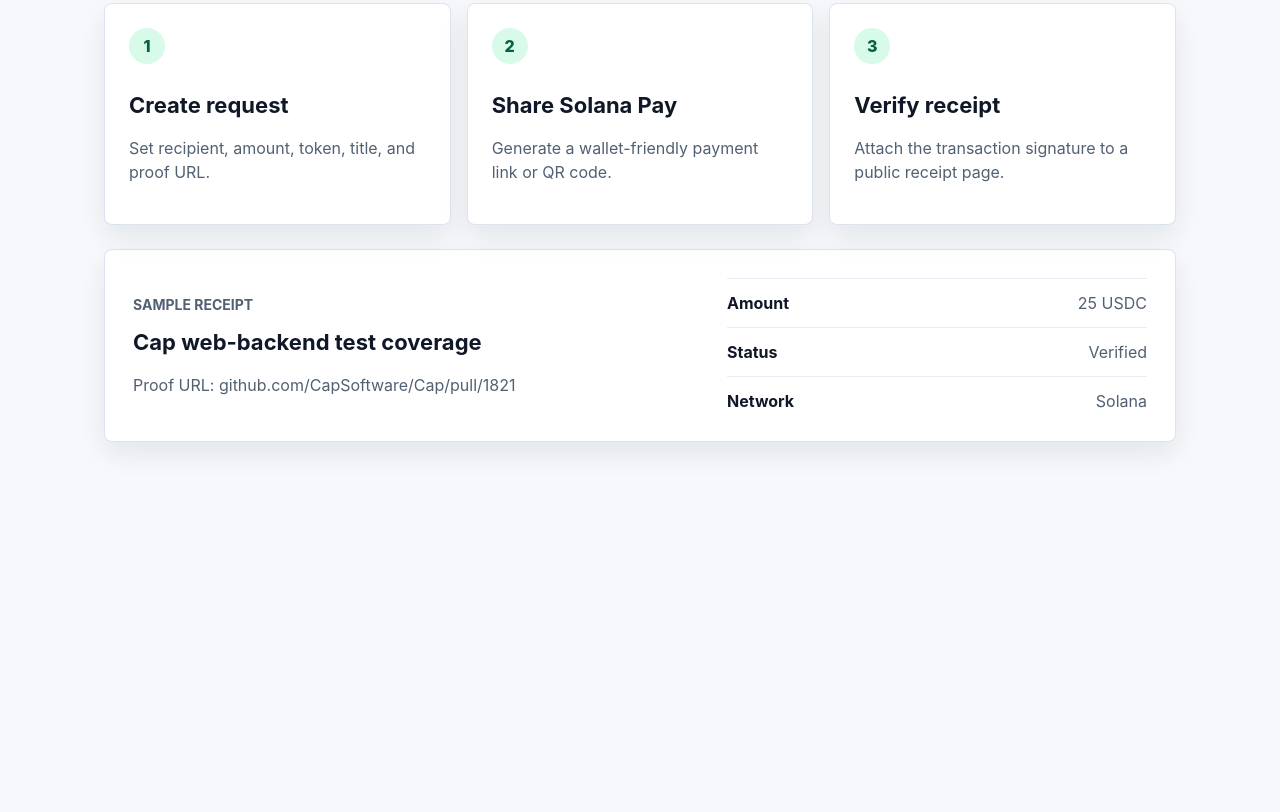
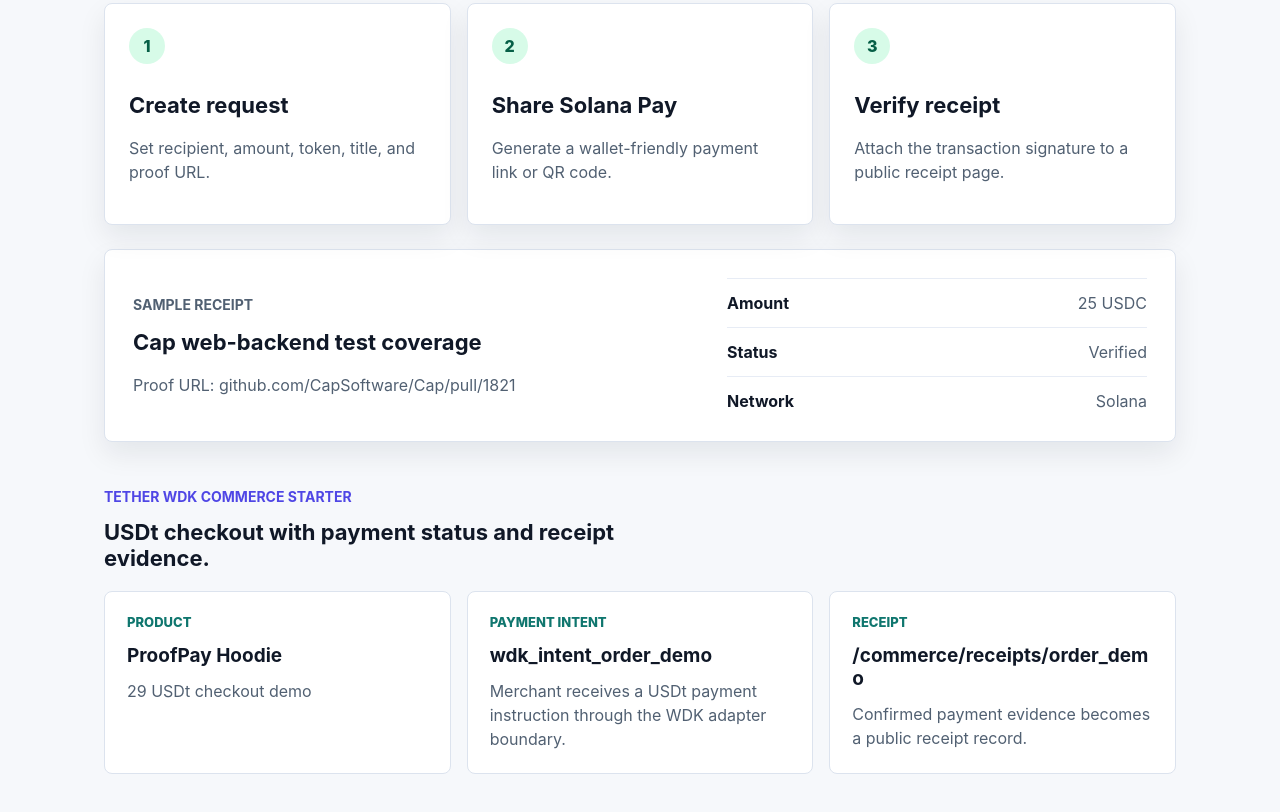
Before and after one commit to Tehlikeli107/proofpay-solana, a website: page web/index.html in a window 1280 px wide. Shown: the part 577-1389 px from the top of the page. Before the commit the page ends 1075 px from the top, so only its background shows below. Drawn offline with Linux system fonts and the light colour scheme.

Commit message:
docs: present wdk commerce starter demo

```diff
--- a/src/core/index.ts
+++ b/src/core/index.ts
@@ -1 +1,3 @@
 export * from "./payment-request.js";
+export * from "../commerce/index.js";
+export * from "../wdk/index.js";
--- a/web/index.html
+++ b/web/index.html
@@ -59,6 +59,28 @@
           </div>
         </dl>
       </section>
+
+      <section class="commerce-flow">
+        <p class="eyebrow">Tether WDK commerce starter</p>
+        <h2>USDt checkout with payment status and receipt evidence.</h2>
+        <div class="checkout-grid">
+          <article>
+            <span>Product</span>
+            <strong>ProofPay Hoodie</strong>
+            <p>29 USDt checkout demo</p>
+          </article>
+          <article>
+            <span>Payment Intent</span>
+            <strong>wdk_intent_order_demo</strong>
+            <p>Merchant receives a USDt payment instruction through the WDK adapter boundary.</p>
+          </article>
+          <article>
+            <span>Receipt</span>
+            <strong>/commerce/receipts/order_demo</strong>
+            <p>Confirmed payment evidence becomes a public receipt record.</p>
+          </article>
+        </div>
+      </section>
     </main>
   </body>
 </html>
--- a/web/styles.css
+++ b/web/styles.css
@@ -132,6 +132,53 @@ dd {
   padding: 28px;
 }
 
+.commerce-flow {
+  margin-top: 18px;
+  padding: 28px 0 8px;
+}
+
+.commerce-flow > h2 {
+  max-width: 620px;
+}
+
+.checkout-grid {
+  display: grid;
+  gap: 16px;
+  grid-template-columns: repeat(3, minmax(0, 1fr));
+  margin-top: 20px;
+}
+
+.checkout-grid article {
+  background: #fff;
+  border: 1px solid #dce3ee;
+  border-radius: 8px;
+  min-height: 178px;
+  padding: 22px;
+}
+
+.checkout-grid span {
+  color: #0f766e;
+  display: block;
+  font-size: 13px;
+  font-weight: 800;
+  letter-spacing: 0;
+  margin-bottom: 14px;
+  text-transform: uppercase;
+}
+
+.checkout-grid strong {
+  display: block;
+  font-size: 19px;
+  margin-bottom: 12px;
+  overflow-wrap: anywhere;
+}
+
+.checkout-grid p {
+  color: #516072;
+  line-height: 1.5;
+  margin-bottom: 0;
+}
+
 dl {
   display: grid;
   gap: 12px;
@@ -156,7 +203,8 @@ dd {
 
 @media (max-width: 760px) {
   .flow,
-  .receipt {
+  .receipt,
+  .checkout-grid {
     grid-template-columns: 1fr;
   }
 
```
Also changed, not shown: README.md.
